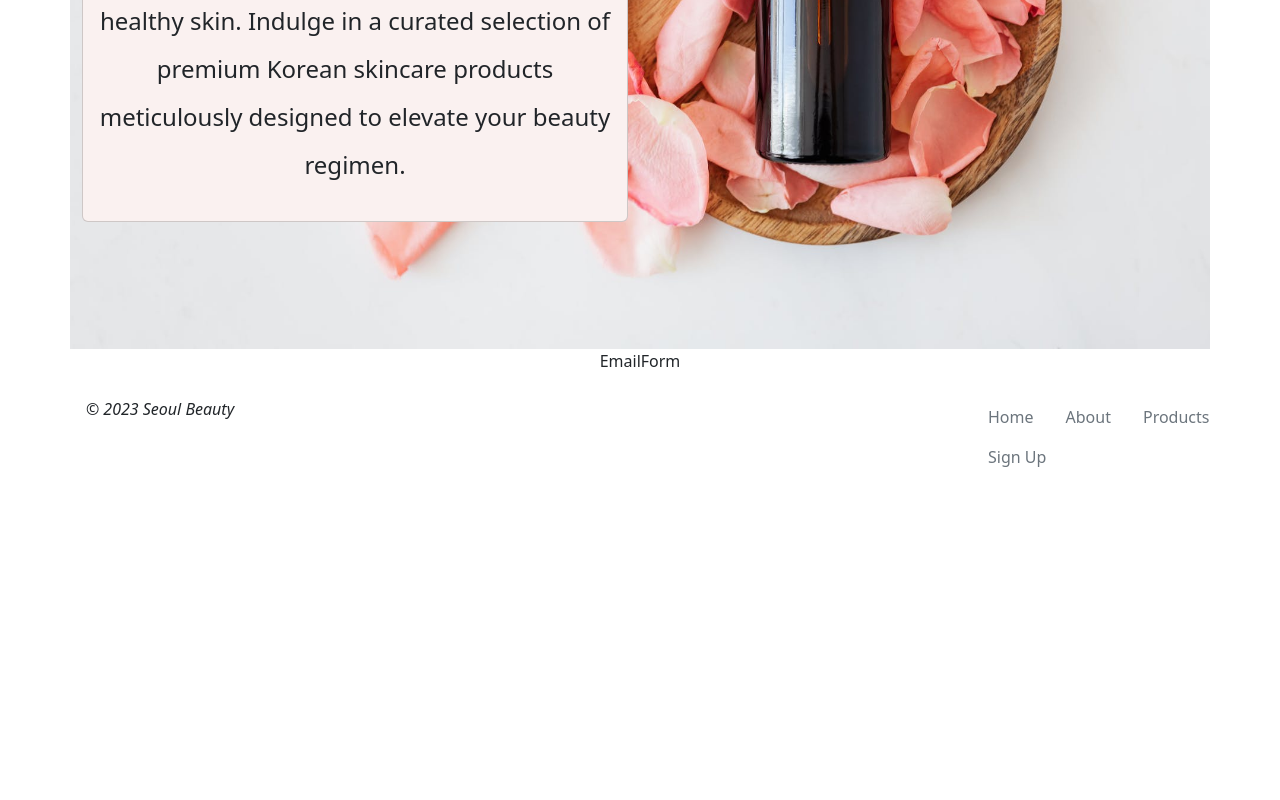
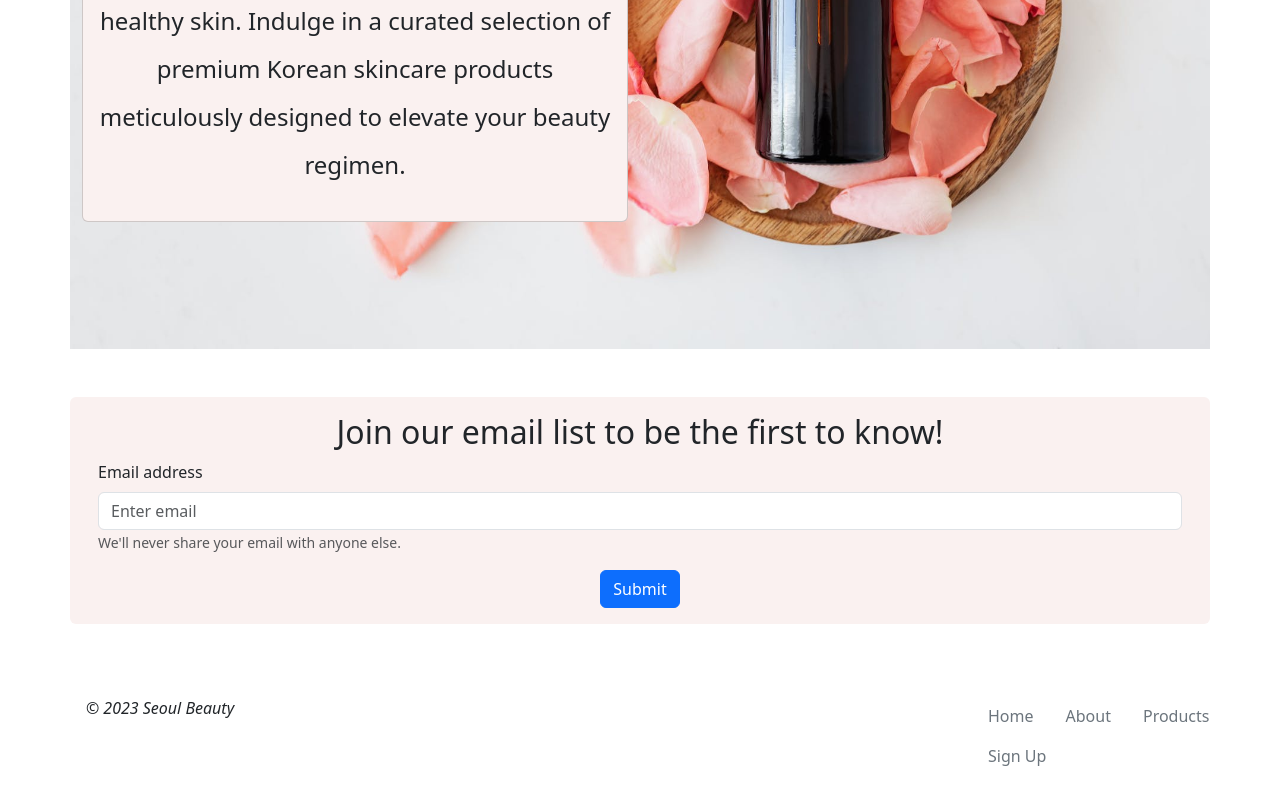
Before and after one commit to Kieran-Dunch/seoul-beauty, a React (Create React App) app: page / in a window 1280 px wide. Shown: the part 1894-2694 px from the top of the page. Before the commit the page ends 2395 px from the top, so only its background shows below. Built offline with nearby package versions, Linux system fonts and the light colour scheme.

Commit message:
email form

```diff
--- a/src/components/EmailForm.js
+++ b/src/components/EmailForm.js
@@ -1,5 +1,23 @@
+import { Button, Container, Form } from "react-bootstrap";
+
 export default function EmailForm() {
   return (
-    <div>EmailForm</div>
+    <Container className="body rounded my-5">
+      <Form className="p-3">
+        <h2>Join our email list to be the first to know!</h2>
+        <Form.Group controlId="formEmail" className="mb-3 text-start">
+          <Form.Label>Email address</Form.Label>
+          <Form.Control type="email" placeholder="Enter email" />
+          <Form.Text className="text-muted">
+            We'll never share your email with anyone else.
+          </Form.Text>
+        </Form.Group>
+        {/* <Form.Group controlId="formMessage" className="mb-3 text-start">
+          <Form.Label>Message</Form.Label>
+          <Form.Control as="textarea" rows={3} />
+        </Form.Group> */}
+        <Button type='submit'>Submit</Button>
+      </Form>
+    </Container>
   )
 }
```
